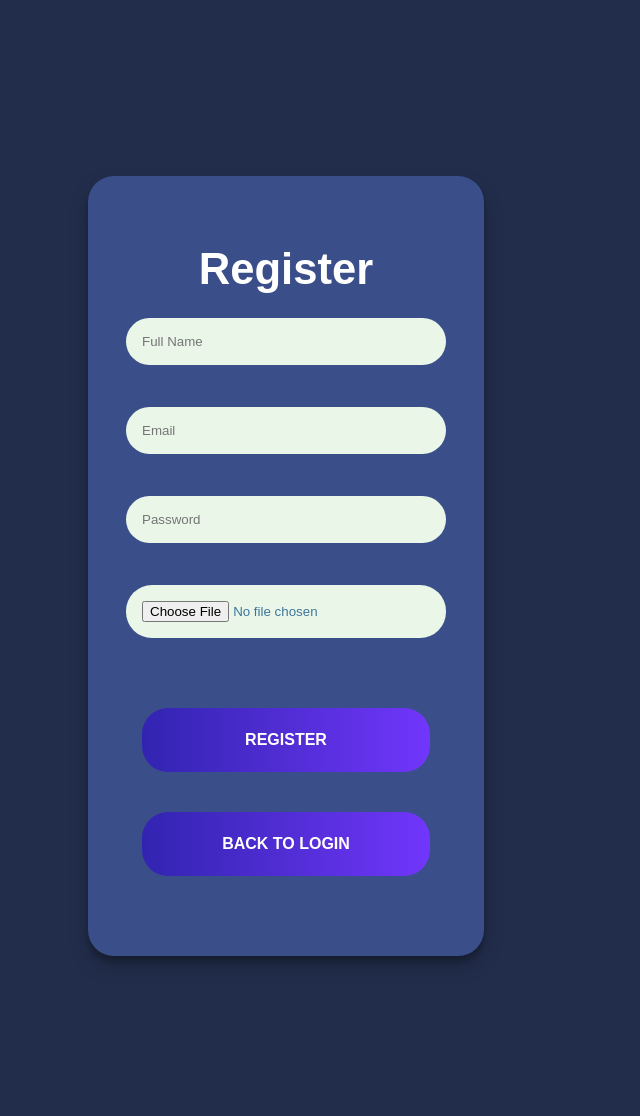
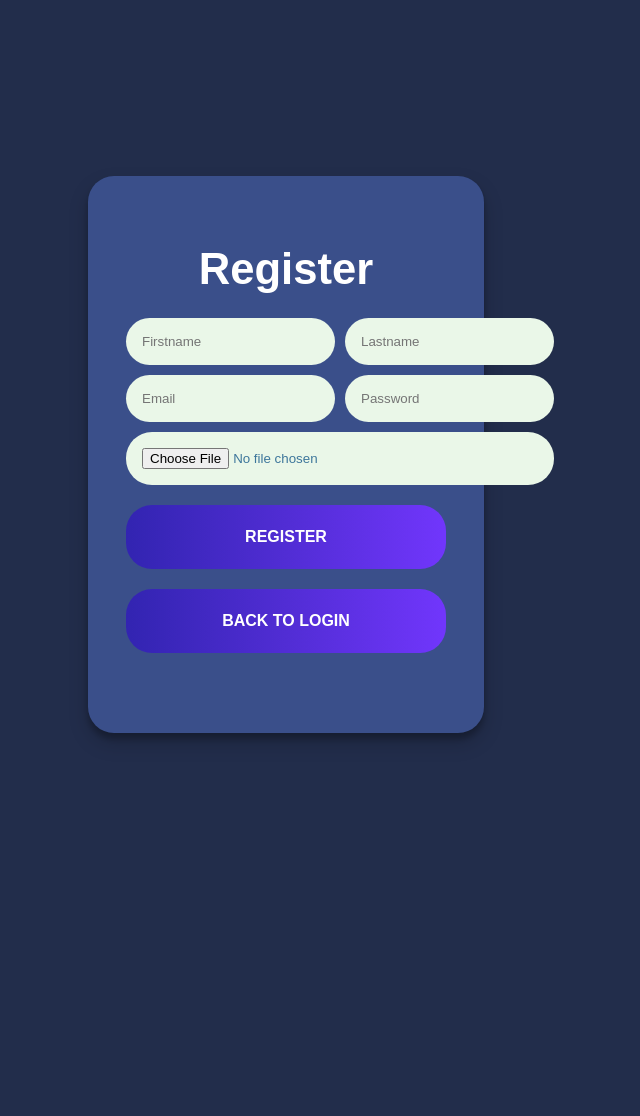
Before and after one commit to mmldlsu/itsec, a PHP site: page /register.php in a window 1280 px wide. Shown: the top 1116 px of the page, without its empty margins (354-994 px from the left). After the commit the page ends 741 px from the top, so only its background shows below. Run offline with PHP 8.4, Linux system fonts and the light colour scheme.

Commit message:
Adjustments in the layout of Register Page

```diff
--- a/Owner/style.css
+++ b/Owner/style.css
@@ -96,6 +96,7 @@ h1 {
 .registerbutton:hover{
 	box-shadow: 0 0 0 4px #215c83, 0 0 0 8px var(--btn-primary);
 }
+
 .logincard{
 	text-align: center;
 	/* Centered Text */
@@ -110,6 +111,7 @@ h1 {
 	min-width: 220px;
 	align-items: center;
 }
+
 .textfield{
 	display:grid;
 	gap: 1.5vh;
@@ -123,6 +125,7 @@ h1 {
 	background-color: #EAF7E8;
 	color: var(--btn-primary);
 }
+
 .error{
 	margin-bottom: 3vh;
 	color: white;
--- a/register.php
+++ b/register.php
@@ -7,6 +7,24 @@
     <meta name="description" content="">
     <meta name="viewport" content="width=device-width, initial-scale=1">
     <link rel="stylesheet" href="Owner/style.css">
+    <style>
+        .textfield {
+            display: grid;
+            grid-template-columns: 1fr 1fr;
+            gap: 10px;
+            text-align: start;
+	          color: #55868C;
+        }
+        .textfield input[type="file"] {
+            grid-column: span 2;
+        }
+        .loginsubmitbutton,
+        .registerbutton {
+            margin-top: 20px;
+            display: block;
+            width: 100%;
+        }
+    </style>
 </head>
 <body>
     <div class="loginwrapper">
@@ -19,10 +37,11 @@
                 <?php } ?>
 
                 <div class="textfield">
-            <input type="text" name="full_name" placeholder="Full Name" required /><br>
-            <input type="email" name="email" placeholder="Email" required /><br>
-            <input type="password" name="password" placeholder="Password" required /><br>
-            <input type="file" name="profile_picture" accept="image/*" /><br>
+                    <input type="text" name="firstname" placeholder="Firstname" required />
+                    <input type="text" name="lastname" placeholder="Lastname" required />
+                    <input type="email" name="email" placeholder="Email" required />
+                    <input type="password" name="password" placeholder="Password" required />
+                    <input type="file" name="profile_picture" accept="image/*" />
                 </div>
 
                 <button type="submit" class="loginsubmitbutton" name="registerBtn">REGISTER</button>
```
Lines whose indentation alone changed are shown as unchanged.
